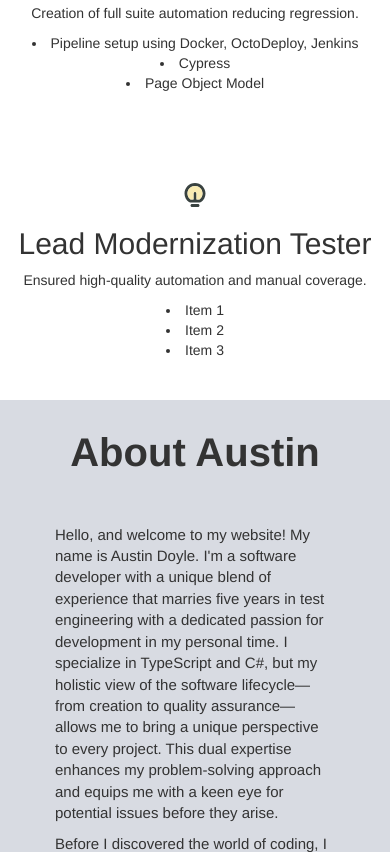
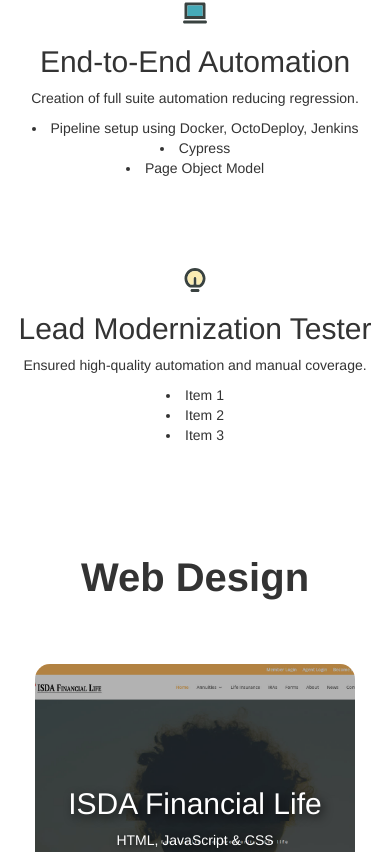
Before and after one commit to AustinDoyle/AustinsAngularWebsiteProject, an Angular app: page /home in a window 390 px wide. Shown: the part 1148-2000 px from the top of the page. Built offline with nearby package versions, Linux system fonts and the light colour scheme.

Commit message:
clean up home component

```diff
--- a/src/app/pages/home/home.component.css
+++ b/src/app/pages/home/home.component.css
@@ -1,5 +1,35 @@
 .sectionHeader {
-    font-size: 4rem;
-    font-weight: bold;
-    text-align: center;
+  padding-top: 50px;
+  padding-bottom: 35px;
+  font-size: 4rem;
+  font-weight: bold;
+  text-align: center;
+}
+
+.sitesContainer {
+  padding-bottom: 50px;
+}
+
+.homeCarouselContainer {
+  padding-bottom: 50px;
+}
+
+.column-row {
+  display: flex;
+  flex-wrap: wrap;
+}
+
+@media (max-width: 767px) {
+  .col-sm-12 {
+    margin-left: auto;
+    margin-right: auto;
   }
+}
+
+@media (min-width: 992px) {
+  .box img {
+    height: 0;
+    padding-bottom: 100%; /* This makes the height equal to the width, creating a square */
+    object-fit: cover;
+  }
+}
--- a/src/app/pages/home/home.component.html
+++ b/src/app/pages/home/home.component.html
@@ -4,8 +4,16 @@
 maintainable code."></app-intro-content>
 
 <h2 class="sectionHeader">Project Work</h2>
-<app-project-columns></app-project-columns>
+<div class="projectsContainer">
+    <app-project-columns></app-project-columns>
+</div>
 
-<app-two-column-text></app-two-column-text>
 
-<app-carousel [images]="carouselImages" [interval]="3000"></app-carousel>
+<h2 class="sectionHeader">Web Design</h2>
+<div class="sitesContainer">
+    <div class="column-row no-gutters">
+        <div class="col-lg-4 col-md-6 col-sm-12 mb-4" *ngFor="let box of boxes">
+            <app-image-box [box]="box"></app-image-box>
+          </div>
+    </div>
+</div>
--- a/src/app/pages/home/home.component.ts
+++ b/src/app/pages/home/home.component.ts
@@ -1,4 +1,6 @@
 import { Component } from '@angular/core';
+import { Box } from 'src/app/image-box/box-service/box.model';
+import { BoxService } from 'src/app/image-box/box-service/box.service';
 
 @Component({
   selector: 'app-home',
@@ -11,4 +13,14 @@
     'assets/images/image2.jpg',
     'assets/images/image3.jpg',
   ];
+
+  boxes: Box[] = [];
+
+  constructor(private boxService: BoxService) { }
+
+  ngOnInit() {
+    this.boxService.getBoxes().subscribe(data => {
+      this.boxes = data;
+    });
+  }
 }
```
